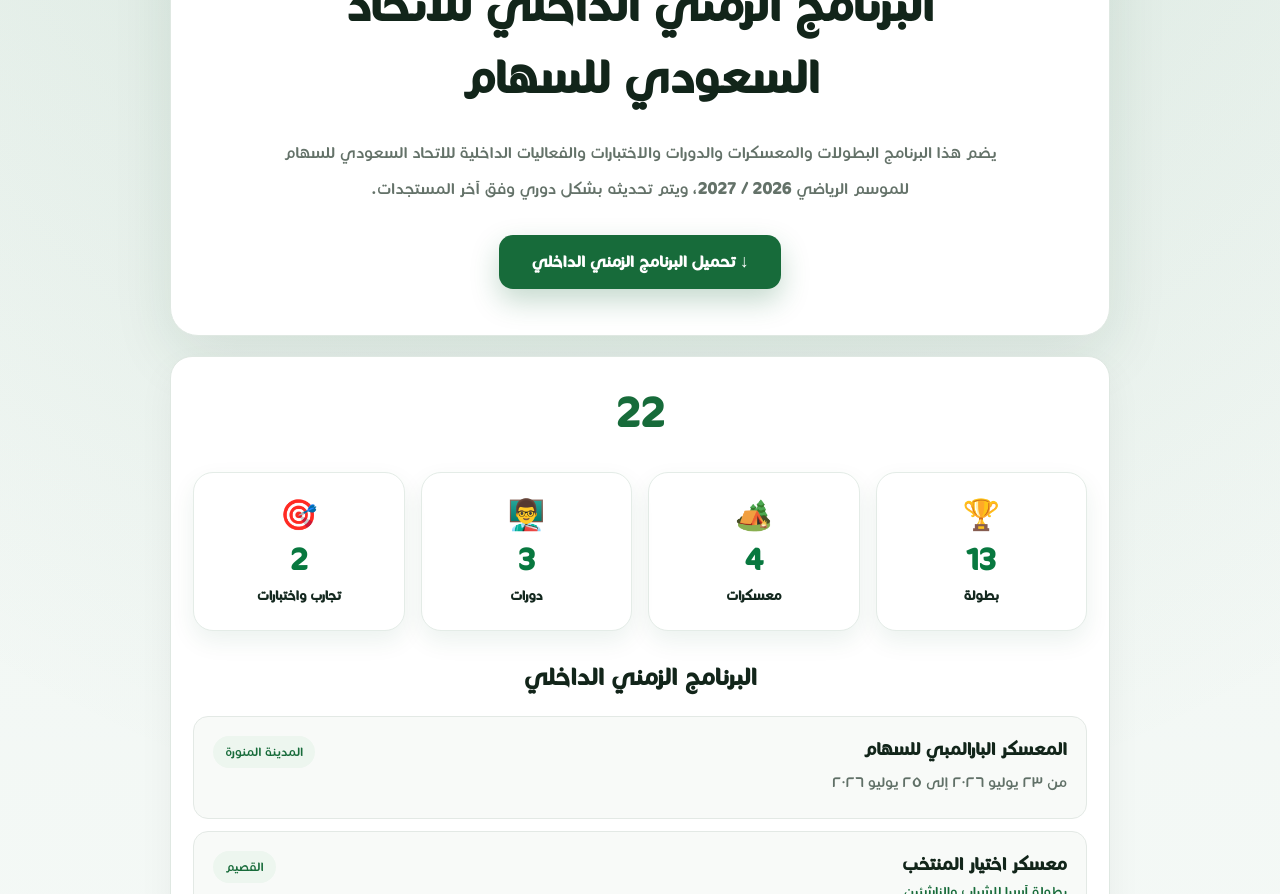
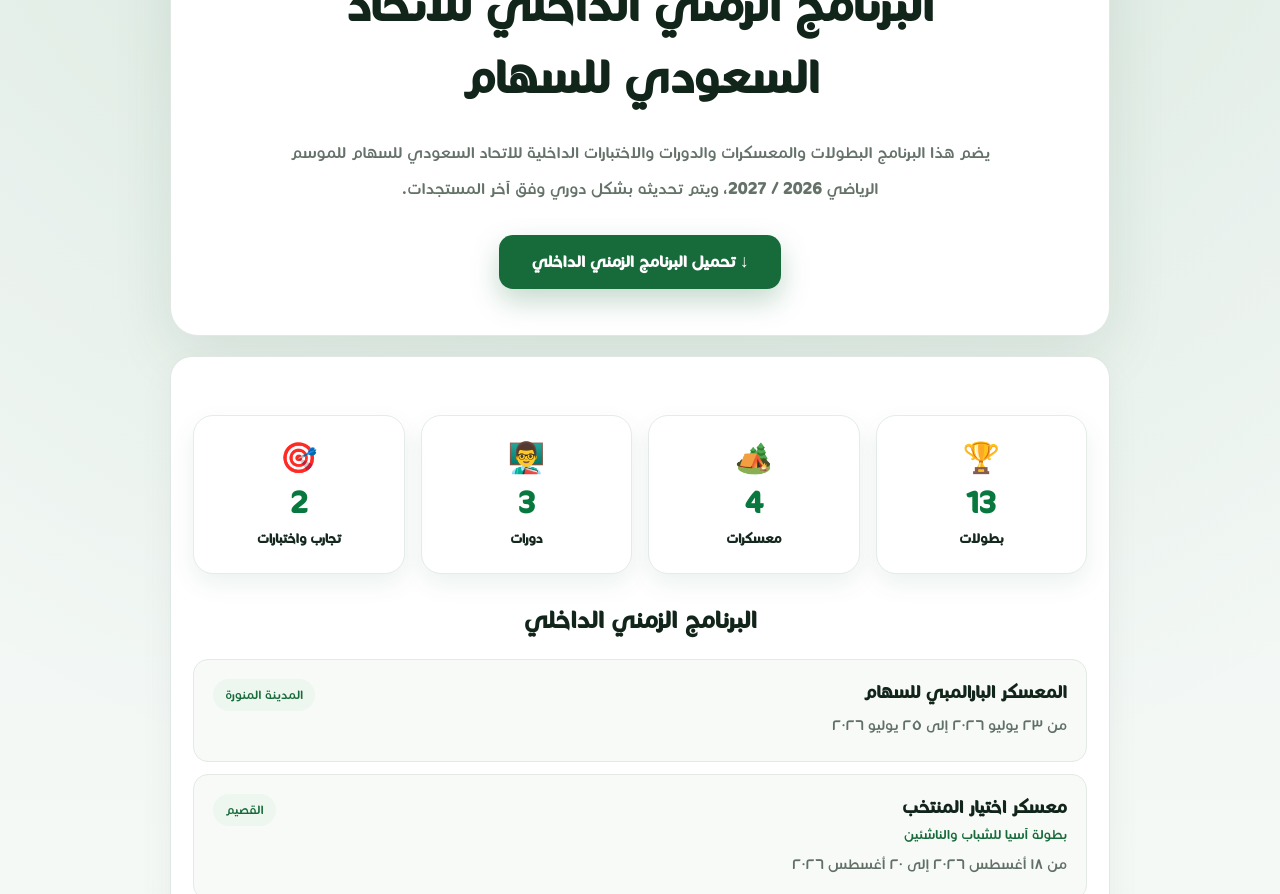
Before and after one commit to z-sul/saaf-calendar-v2, a Next.js app: page / in a window 1280 px wide. Shown: the part 380-1274 px from the top of the page. Built offline with nearby package versions, Linux system fonts and the light colour scheme.

Commit message:
Update page.js

```diff
--- a/app/page.js
+++ b/app/page.js
@@ -80,8 +80,8 @@
               textAlign: "center",
             }}
           >
-            يضم هذا البرنامج البطولات والمعسكرات والدورات والاختبارات والفعاليات
-            الداخلية للاتحاد السعودي للسهام للموسم الرياضي{" "}
+            يضم هذا البرنامج البطولات والمعسكرات والدورات والاختبارات الداخلية
+            للاتحاد السعودي للسهام للموسم الرياضي{" "}
             <strong>2026 / 2027</strong>، ويتم تحديثه بشكل دوري وفق آخر
             المستجدات.
           </p>
@@ -117,21 +117,11 @@
             boxShadow: "0 14px 36px rgba(0,0,0,.05)",
           }}
         >
-          <div style={{ textAlign: "center", marginBottom: "28px" }}>
-            <div
-              style={{
-                fontSize: "46px",
-                fontWeight: 800,
-                color: "#176b3a",
-              }}
-            >
-              {internalEvents.length}</div>
-
           <div className="stats-grid">
             <div className="stat-card">
               <span className="stat-icon">🏆</span>
               <strong>13</strong>
-    <span>بطولة</span>
+              <span>بطولات</span>
             </div>
 
             <div className="stat-card">
@@ -152,13 +142,12 @@
               <span>تجارب واختبارات</span>
             </div>
           </div>
-                </div>
 
           <h2
             style={{
               textAlign: "center",
               fontSize: "27px",
-              margin: "0 0 22px",
+              margin: "30px 0 22px",
             }}
           >
             البرنامج الزمني الداخلي
```
Lines whose indentation alone changed are shown as unchanged.
